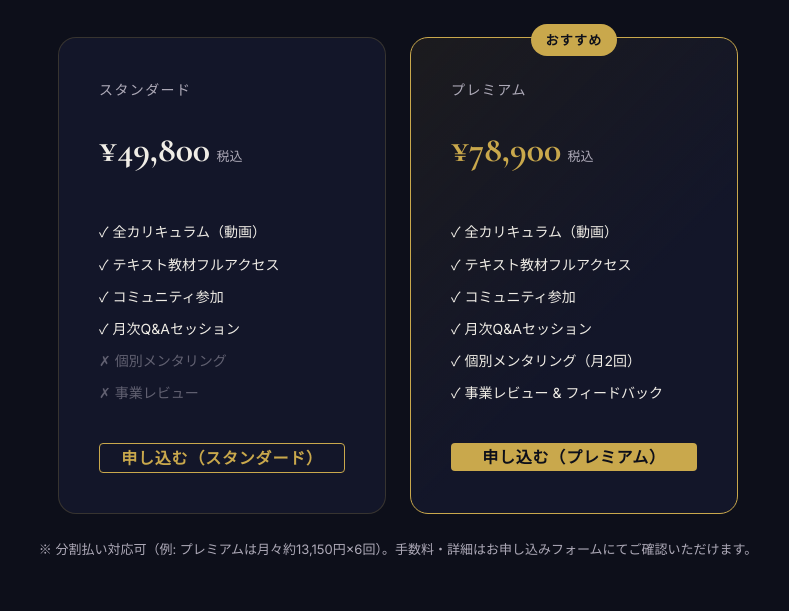
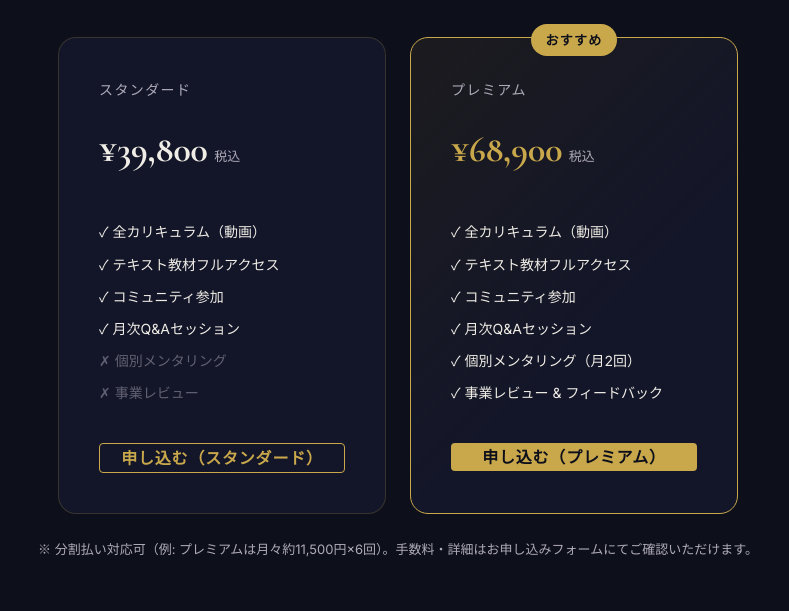
Before and after one commit to auxbusmatrix/ai-vendor-lp, a plain HTML site: page index.html in a window 1280 px wide. Shown: the part 3377-3988 px from the top of the page, 242-1031 px from the left. Drawn offline with nearby package versions, Linux system fonts and the light colour scheme.

Commit message:
価格修正Ver2

```diff
--- a/index.html
+++ b/index.html
@@ -202,7 +202,7 @@
         <div class="pricing__card">
           <div class="pricing__plan">スタンダード</div>
           <div class="pricing__price">
-            <span class="pricing__amount">¥49,800</span>
+            <span class="pricing__amount">¥39,800</span>
             <span class="pricing__tax">税込</span>
           </div>
           <ul class="pricing__features">
@@ -219,7 +219,7 @@
           <div class="pricing__badge">おすすめ</div>
           <div class="pricing__plan">プレミアム</div>
           <div class="pricing__price">
-            <span class="pricing__amount">¥78,900</span>
+            <span class="pricing__amount">¥68,900</span>
             <span class="pricing__tax">税込</span>
           </div>
           <ul class="pricing__features">
@@ -233,7 +233,7 @@
           <a href="#contact?plan=premium" class="btn btn--gold btn--full">申し込む（プレミアム）</a>
         </div>
       </div>
-      <p class="pricing__note">※ 分割払い対応可（例: プレミアムは月々約13,150円×6回）。手数料・詳細はお申し込みフォームにてご確認いただけます。</p>
+      <p class="pricing__note">※ 分割払い対応可（例: プレミアムは月々約11,500円×6回）。手数料・詳細はお申し込みフォームにてご確認いただけます。</p>
     </div>
   </section>
 
@@ -284,8 +284,8 @@
           <select id="plan" name="plan" class="apply-form__input apply-form__select">
             <option value="">-- 選択してください --</option>
             <option value="explain">まずは無料説明会に参加したい</option>
-            <option value="standard">スタンダード（¥49,800）</option>
-            <option value="premium">プレミアム（¥78,900）</option>
+            <option value="standard">スタンダード（¥39,800）</option>
+            <option value="premium">プレミアム（¥68,900）</option>
           </select>
         </div>
         <button type="submit" class="btn btn--gold btn--lg btn--full apply-form__submit">
```
